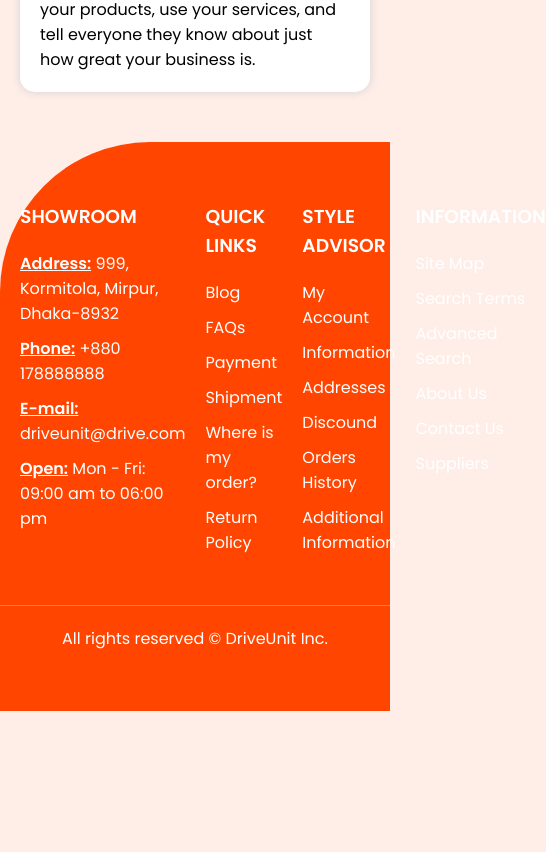
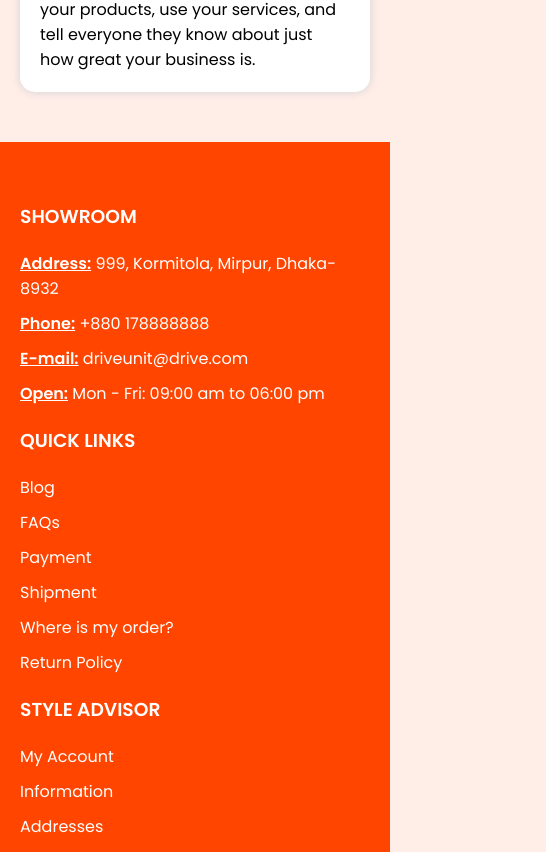
Before and after one commit to azizulwd/niche-related-website-clineside, a React (Create React App) app: page / in a window 390 px wide. Shown: the part 3649-4501 px from the top of the page, 546 px wide, since content can reach past the window. Before the commit the page ends 4360 px from the top, so only its background shows below. Built offline with nearby package versions, Linux system fonts and the light colour scheme; no server answers.

Commit message:
footer update and responsive

```diff
--- a/src/Pages/Shared/Footer/Footer.css
+++ b/src/Pages/Shared/Footer/Footer.css
@@ -2,7 +2,6 @@
     background: orangered;
     padding: 60px 0;
     color: #fff;
-    border-top-left-radius: 150px;
 }
 .footer_inner {
     display: grid;
@@ -37,3 +36,12 @@
 .copyright_text{
     text-align: center;
 }
+
+
+
+/* Media query */
+@media screen and (max-width: 688px){
+    .footer_inner{
+        grid-template-columns: repeat(1, 1fr);
+    }
+}
```
